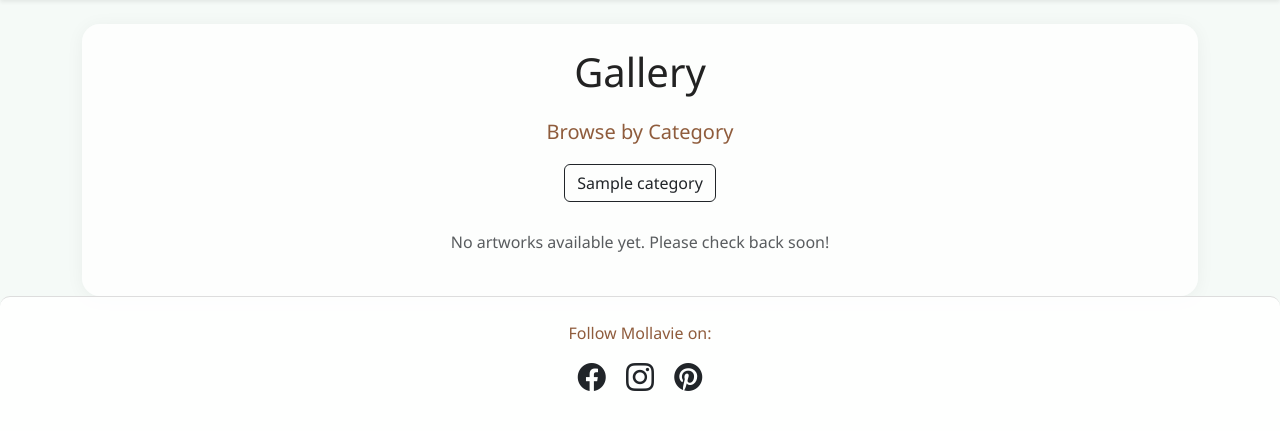
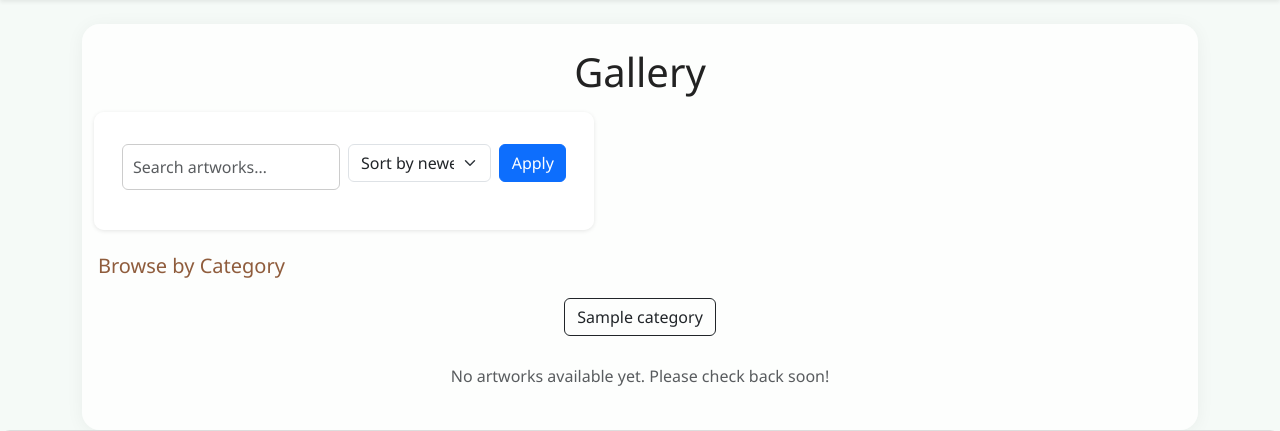
Before and after one commit to mirjanacale/Mollavie, a Django app: page /gallery/?category=1 in a window 1280 px wide. Shown: the part 64-495 px from the top of the page. Run offline with Django 5.2, Linux system fonts and the light colour scheme; data comes from the database, SQL or seed files in the repository; tables that the repository leaves empty hold one stand-in row (values such as "Sample post"); parts of the project's set-up code (start-up, migrations or seed data) failed here and were passed over.

Commit message:
enhance gallery UX with search, sort and category display,search bar and sort dropdown to gallery.html allowing users to filter artworks by name and order results by price or newest first,displayed artwork category on the gallery cards and on the artwork detail page to make use of the Category model in the UI.

```diff
--- a/mollavie_shop/templates/shop/artwork_detail.html
+++ b/mollavie_shop/templates/shop/artwork_detail.html
@@ -32,6 +32,7 @@
         <div class="card-text text-start" style="font-size: 1.1rem;">
             {{ artwork.description|safe }}
         </div>
+        <p class="card-text">Category: {{ artwork.category.name }}</p>
         <p class="card-text text-center mt-4" style="font-size:1.3em;"><strong>€{{ artwork.price }}</strong></p>
         {% if artwork.is_available %}
             <form action="{% url 'shop:create_checkout_session' artwork.id %}" method="POST">
--- a/mollavie_shop/templates/shop/gallery.html
+++ b/mollavie_shop/templates/shop/gallery.html
@@ -6,8 +6,36 @@
 {% block content %}
 <div class="container py-4">
   <h1 class="mb-4 text-center">Gallery</h1>
-<div class="category-filter mb-4 text-center">
-  <h5 class="mb-3">Browse by Category</h5>
+ <!-- Search + sort form -->
+    <form method="get" class="row g-2 mb-4">
+        <div class="col-sm-6">
+            <input type="text" name="q" class="form-control"
+                   placeholder="Search artworks…" value="{{ request.GET.q }}">
+            {# Preserve the category filter if set #}
+            {% if request.GET.category %}
+                <input type="hidden" name="category" value="{{ request.GET.category }}">
+            {% endif %}
+        </div>
+        <div class="col-sm-4">
+            <select name="sort" class="form-select">
+                <option value="">Sort by newest</option>
+                <option value="price_asc"  {% if request.GET.sort == 'price_asc'  %}selected{% endif %}>
+                    Price: Low to High
+                </option>
+                <option value="price_desc" {% if request.GET.sort == 'price_desc' %}selected{% endif %}>
+                    Price: High to Low
+                </option>
+            </select>
+        </div>
+        <div class="col-sm-2">
+            <button type="submit" class="btn btn-primary w-100">Apply</button>
+        </div>
+    </form>
+
+    <h5 class="mb-3">Browse by Category</h5>
+    <div class="category-filter mb-4 text-center">
+
+
   {% for cat in categories %}
     <a href="?category={{ cat.id }}" class="btn btn-outline-dark m-1">
       {{ cat.name }}
@@ -49,6 +77,7 @@
               <h5 class="card-title">{{ artwork.name }}</h5>
               <p class="card-text">{{ artwork.description|truncatewords:15 }}</p>
               <p class="card-text">€{{ artwork.price }}</p>
+              <p class="card-text">Category: {{ artwork.category.name }}</p>
 
 
                 <a href="{% url 'shop:artwork_detail' artwork.id %}"
--- a/mollavie_shop/views.py
+++ b/mollavie_shop/views.py
@@ -51,16 +51,26 @@ def signup_view(request):
 
 
 def gallery_view(request):
-    # Get selected category ID from the query string (e.g., ?category=2)
     category_id = request.GET.get("category")
+    query = request.GET.get("q")  # new: search term
+    sort = request.GET.get("sort")  # new: sort parameter
+
+    artworks = Product.objects.all()
+
     if category_id:
-        artworks = Product.objects.filter(category_id=category_id).order_by("-created_at")
+        artworks = artworks.filter(category_id=category_id)
+
+    if query:
+        artworks = artworks.filter(name__icontains=query)
+
+    # Apply sorting; default is newest first
+    if sort == "price_asc":
+        artworks = artworks.order_by("price")
+    elif sort == "price_desc":
+        artworks = artworks.order_by("-price")
     else:
-        artworks = Product.objects.all().order_by("-created_at")
-
-    # Get all categories for the filter buttons
+        artworks = artworks.order_by("-created_at")
     categories = Category.objects.all().order_by("name")
-
     return render(request, "shop/gallery.html", {
         "artworks": artworks,
         "categories": categories,
```
